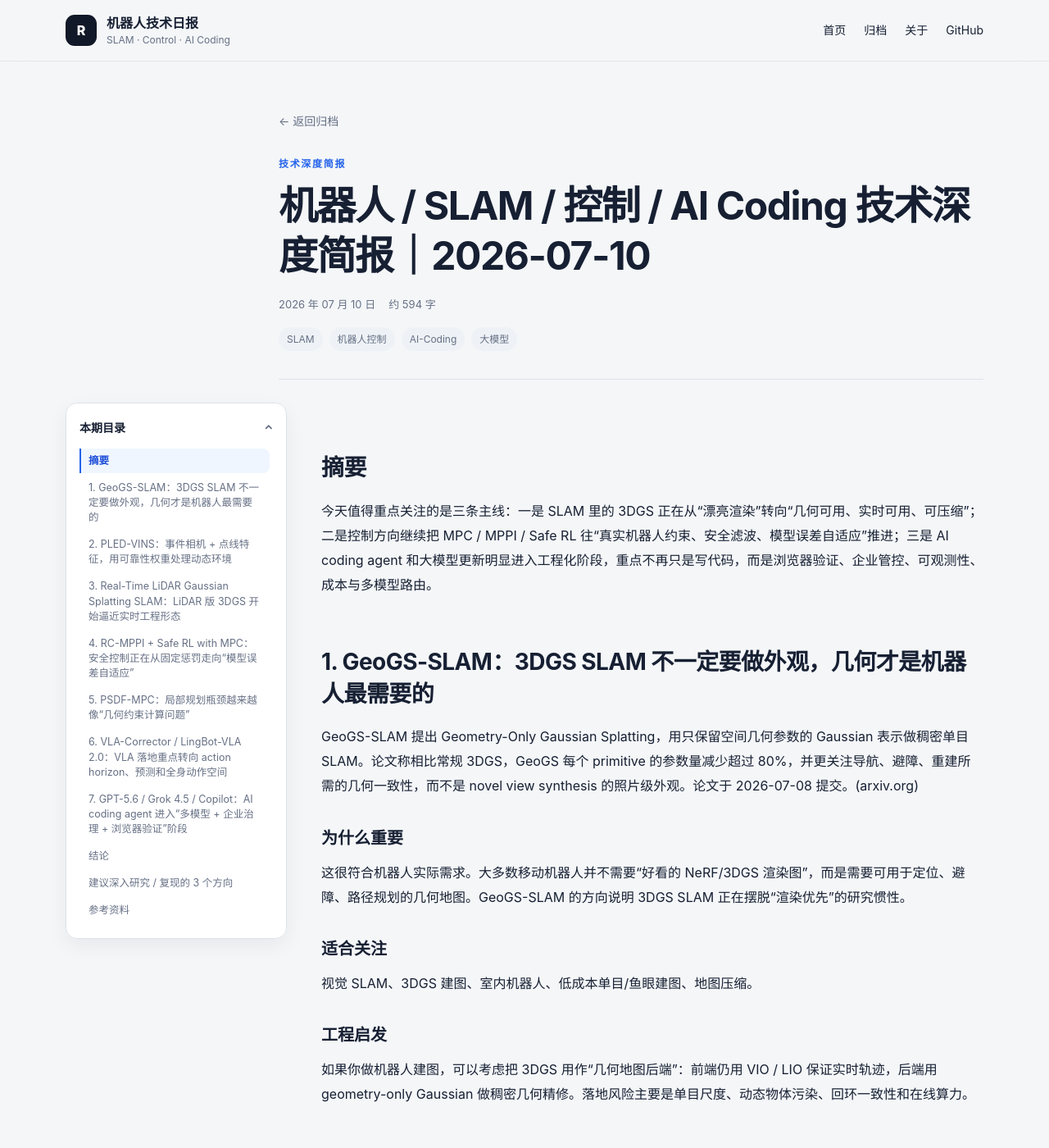
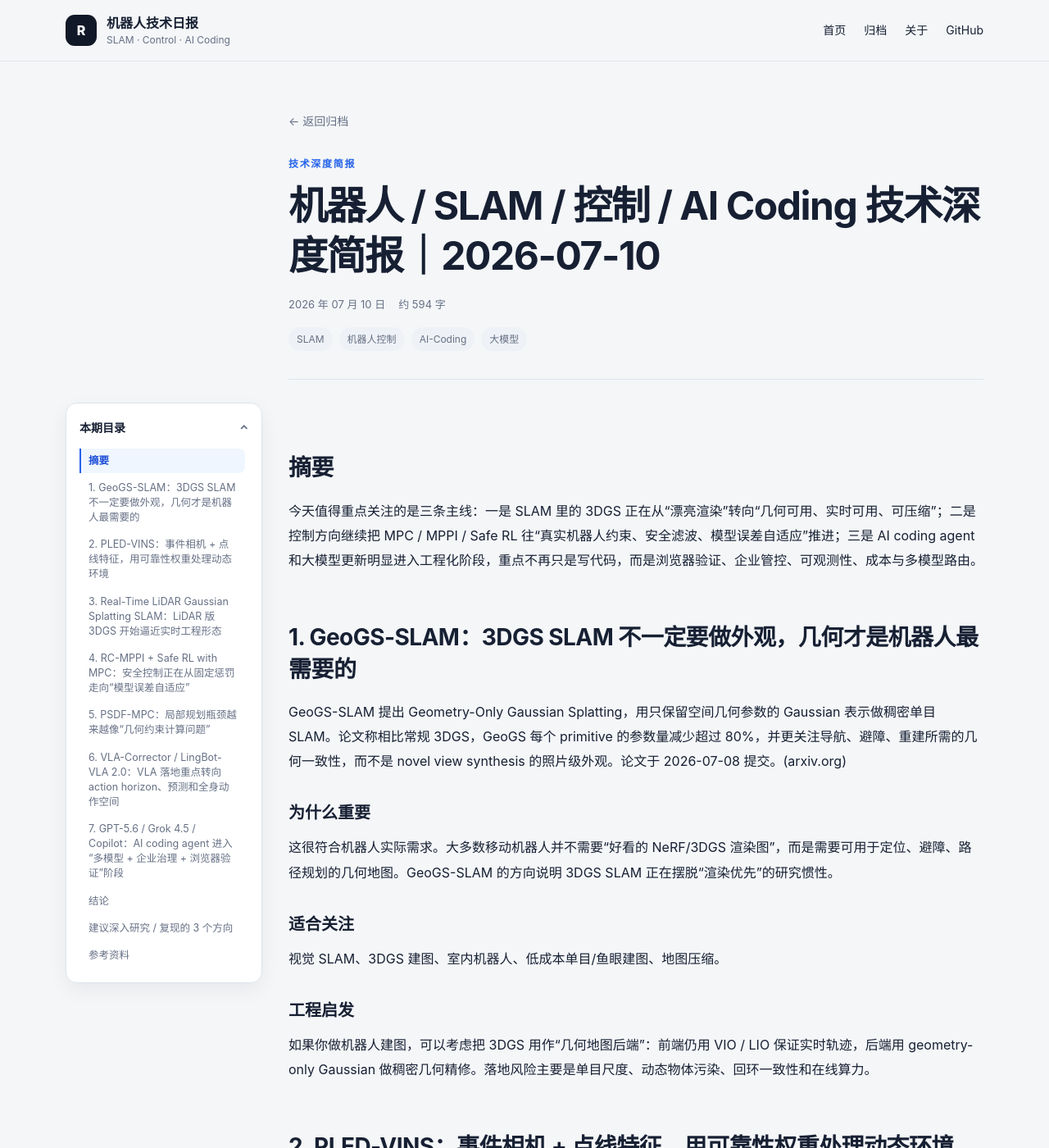
Before and after one commit to helywin/daily, a Jekyll site: the page built from _posts/2026-07-10-robotics-brief.md, in a window 1280 px wide and 1400 px high. Shown: the whole window at 82% size. Built offline with Jekyll 4.4.1, drawn with Linux system fonts in a browser that asks for light colours.

Commit message:
fix: keep sticky TOC within article width

```diff
--- a/assets/css/post-toc.scss
+++ b/assets/css/post-toc.scss
@@ -2,20 +2,20 @@
 ---
 
 .post {
-  max-width: 1220px;
+  max-width: 1120px;
 }
 
 .post-header {
-  width: min(860px, 100%);
+  width: calc(100% - 272px);
+  max-width: 848px;
   margin-left: auto;
 }
 
 .post-layout {
   display: grid;
-  grid-template-columns: 270px minmax(0, 860px);
-  gap: 42px;
+  grid-template-columns: 240px minmax(0, 1fr);
+  gap: 32px;
   align-items: start;
-  justify-content: end;
   margin-top: 28px;
 }
 
@@ -110,6 +110,7 @@
 
   .post-header {
     width: 100%;
+    max-width: none;
   }
 
   .post-layout {
```
